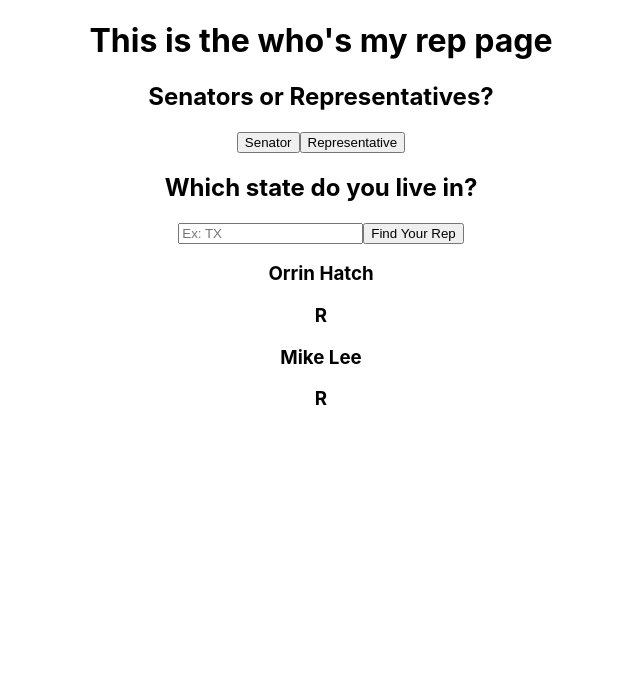
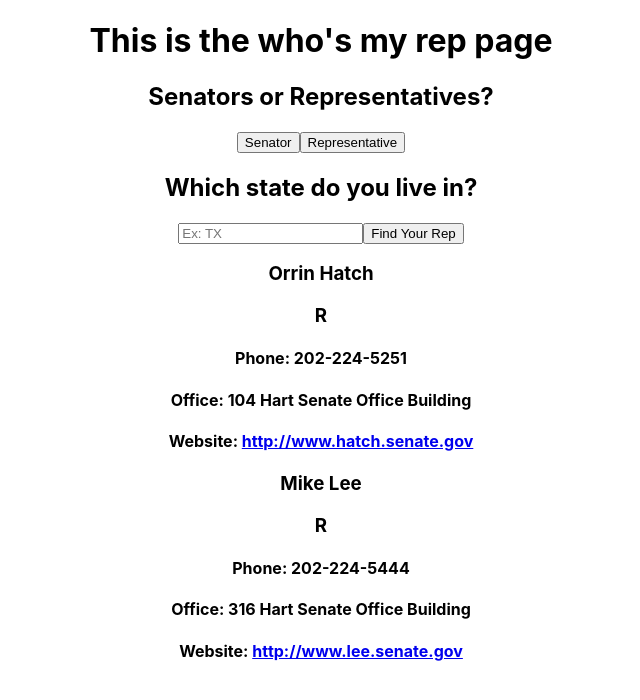
Before and after one commit to AlexDoss42/whos-my-rep, a React (Create React App) app: page / in a window 1280 px wide. Shown: the top 700 px of the page, without its empty margins (319-959 px from the left). Built offline with nearby package versions, Linux system fonts and the light colour scheme.

Commit message:
adds some state and more to the reptile

```diff
--- a/src/App.js
+++ b/src/App.js
@@ -1,14 +1,23 @@
-import React from 'react';
+import React, { useState } from 'react';
 import './App.css';
 
 import SelectionCard from '../src/components/SelectionCard'
 import RepList from '../src/components/RepList'
 
 function App() {
+
+  const [congress, setCongress] = useState(null)
+  const [selectedState, setSelectedState] = useState(null)
+
   return (
     <div className="App">
         <h1>This is the who's my rep page</h1>
-        <SelectionCard />
+        <SelectionCard
+          congress={congress}
+          setCongress={setCongress}
+          selectedState={selectedState}
+          setSelectedState={setSelectedState}
+        />
         <RepList />
     </div>
   );
--- a/src/components/RepTile.js
+++ b/src/components/RepTile.js
@@ -11,8 +11,15 @@ const RepTile = props => {
 
   return (
     <div>
-      <h3 onClick={showDetailsHandler}>{props.rep.name}</h3>
-      <h3>{props.rep.party}</h3>
+      <div>
+        <h3 onClick={showDetailsHandler}>{props.rep.name}</h3>
+        <h3>{props.rep.party}</h3>
+      </div>
+      <div>
+        <h4>Phone: {props.rep.phone}</h4>
+        <h4>Office: {props.rep.office}</h4>
+        <h4>Website: <a href={props.rep.link} target='_blank'>{props.rep.link}</a></h4>
+      </div>
     </div>
   )
 }
--- a/src/components/SelectionCard.js
+++ b/src/components/SelectionCard.js
@@ -6,11 +6,11 @@ const SelectionCard = props => {
       <div>
           <h2>Senators or Representatives?</h2>
           <div>
-            <button>Senator</button>
-            <button>Representative</button>
+            <button onClick={props.setCongress('senator')}>Senator</button>
+            <button onClick={props.setCongress('representative')}>Representative</button>
           </div>
           <h2>Which state do you live in?</h2>
-          <input type='text' placeholder="Ex: TX"  maxLength="2" minLength="2" required />
+          <input type='text' value={props.selectedState} onChange={props.setSelectedState()} placeholder="Ex: TX"  maxLength="2" minLength="2" required />
           <button>Find Your Rep</button>
       </div>
   )
```
